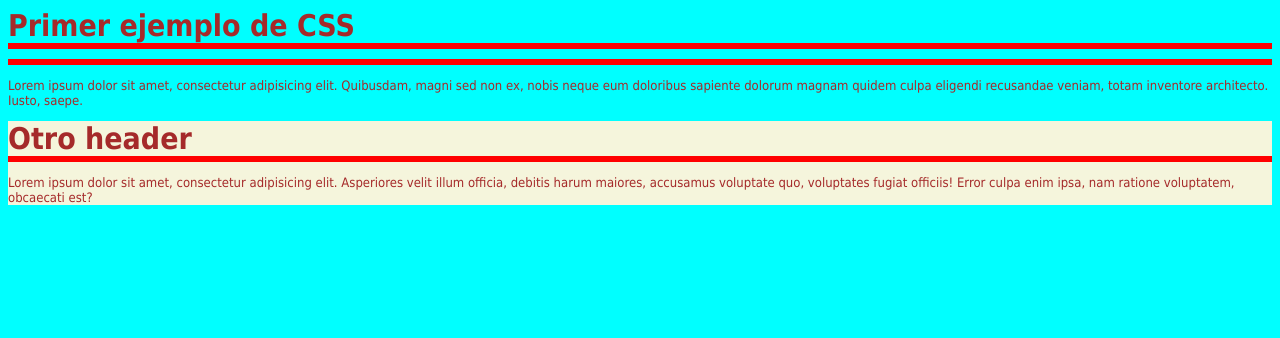
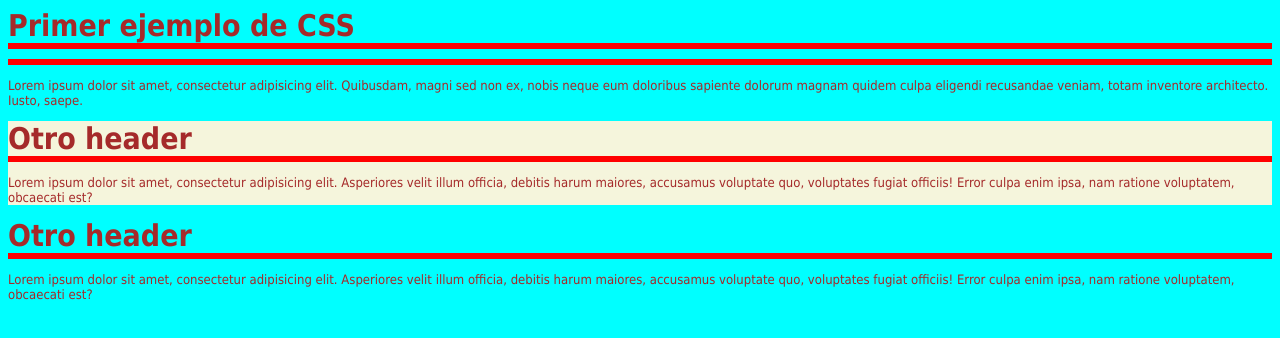
Before and after one commit to alejotima/desarrollo_web_20162, a plain HTML site: page semana4/index.html in a window 1280 px wide. Drawn offline with Linux system fonts and the light colour scheme.

Commit message:
Agrego parrafo al docuemnto para prueba

```diff
--- a/semana4/index.html
+++ b/semana4/index.html
@@ -38,5 +38,13 @@
             Lorem ipsum dolor sit amet, consectetur adipisicing elit. Asperiores velit illum officia, debitis harum maiores, accusamus voluptate quo, voluptates fugiat officiis! Error culpa enim ipsa, nam ratione voluptatem, obcaecati est?
         </p>
     </div>
+    <div class="prueba">
+        <h1>Otro header</h1>
+        <p>
+            Lorem ipsum dolor sit amet, consectetur adipisicing elit. Asperiores velit illum officia, debitis harum maiores, accusamus voluptate quo, voluptates fugiat officiis! Error culpa enim ipsa, nam ratione voluptatem, obcaecati est?
+        </p>
+    </div>
+
+
 </body>
 </html>
```
